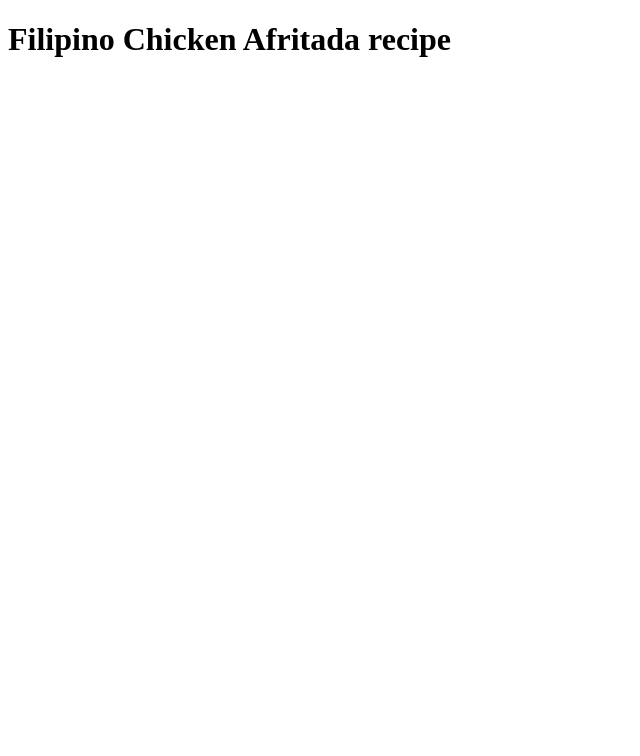
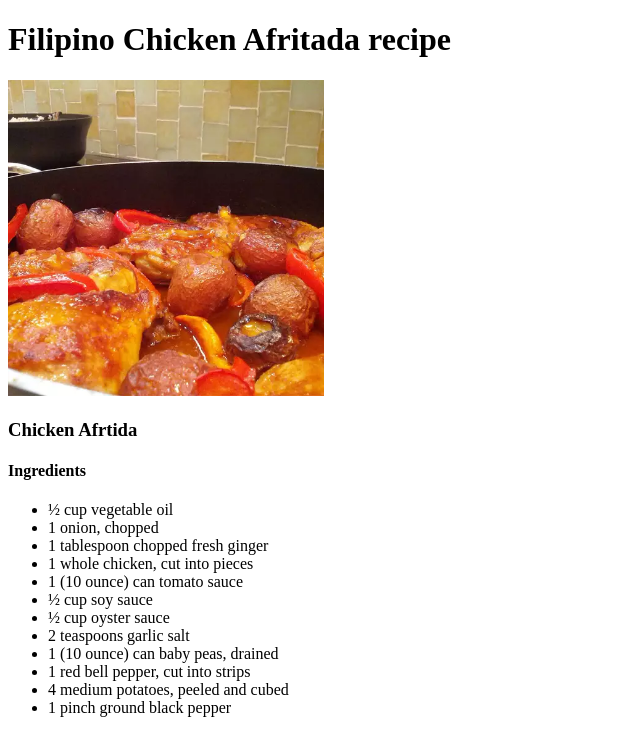
Before and after one commit to melvinguerra/odin-recipes, a plain HTML site: page recipes/chicken-afritada.html in a window 1280 px wide. Shown: the whole page, without its empty margins (0-640 px from the left). Drawn offline with Linux system fonts and the light colour scheme.

Commit message:
Add ingredients of Chicken Afritada recipe

```diff
--- a/recipes/chicken-afritada.html
+++ b/recipes/chicken-afritada.html
@@ -7,6 +7,22 @@
 </head>
 <body>
     <h1>Filipino Chicken Afritada recipe</h1>
-
+    <img src="../assets/chicken-afritada.webp" alt="Photo of Chicken Afritada" width="25%" height="25%">
+    <h3>Chicken Afrtida</h3>
+    <h4>Ingredients</h4>
+    <ul>
+        <li>½ cup vegetable oil</li>
+        <li>1 onion, chopped</li>
+        <li>1 tablespoon chopped fresh ginger</li>
+        <li>1 whole chicken, cut into pieces</li>
+        <li>1 (10 ounce) can tomato sauce</li>
+        <li>½ cup soy sauce</li>
+        <li>½ cup oyster sauce</li>
+        <li>2 teaspoons garlic salt</li>
+        <li>1 (10 ounce) can baby peas, drained</li>
+        <li>1 red bell pepper, cut into strips</li>
+        <li>4 medium potatoes, peeled and cubed</li>
+        <li>1 pinch ground black pepper</li>
+    </ul>
 </body>
 </html>
```
